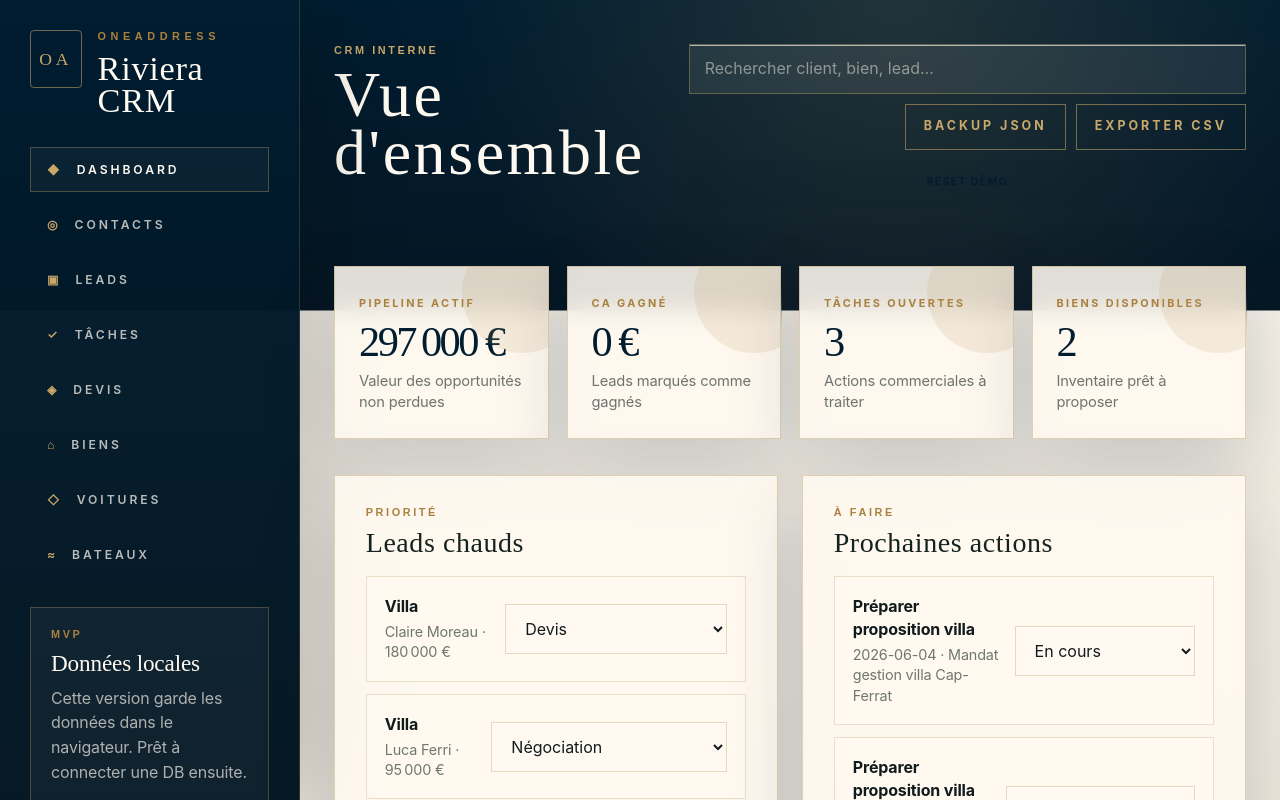
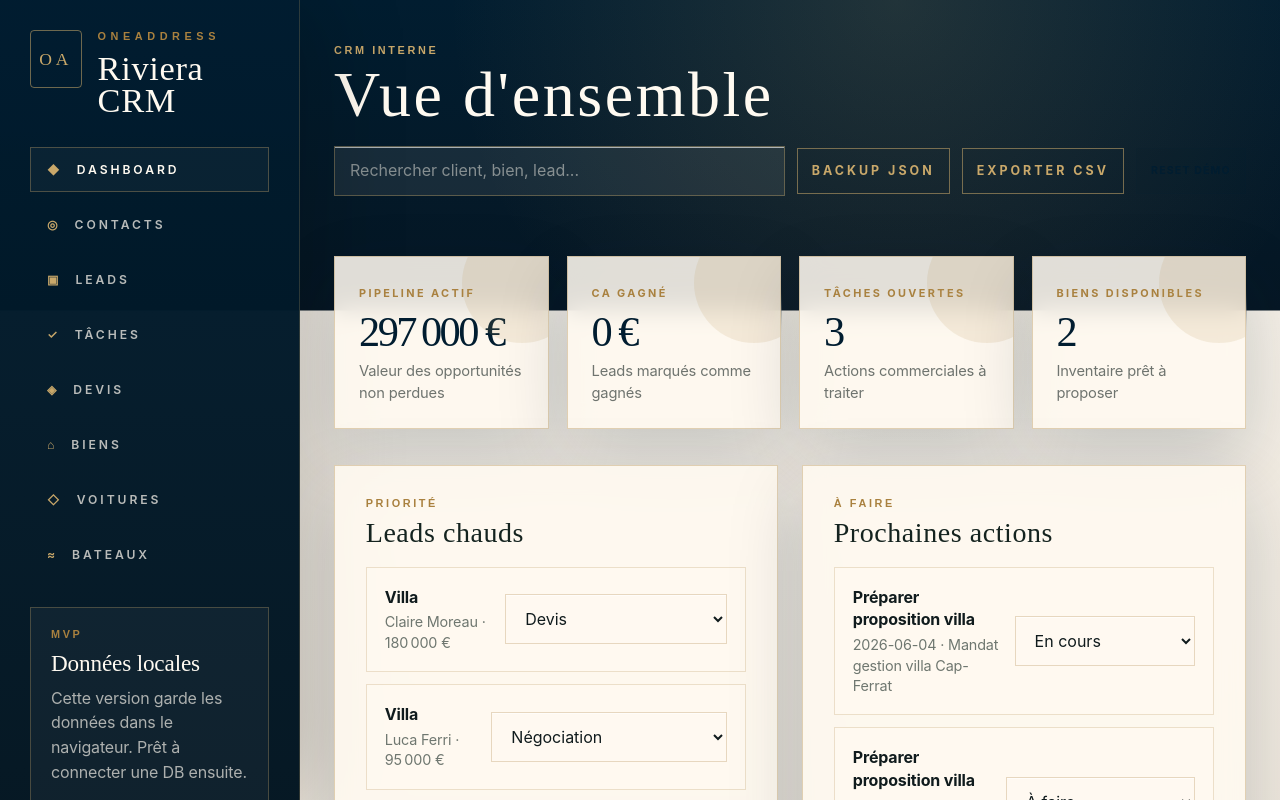
Before and after one commit to Matteo502/oneaddress-riviera-crm, a Next.js app: page / in a window 1280 px wide. Shown: the top 800 px of the page. Built offline with nearby package versions, Linux system fonts and the light colour scheme.

Commit message:
Stabilize CRM interface layout

```diff
--- a/app/globals.css
+++ b/app/globals.css
@@ -2117,68 +2117,150 @@ td small,
 
 
 
-/* Filtres rapides Leads : garder Réinitialiser dans le cadre */
-.card:has(.lead-reset-button) {
+/* STABILISATION INTERFACE FINALE */
+
+/* Structure générale */
+.crm-shell,
+.content-panel,
+.sidebar,
+.card,
+.form-card,
+.property-card,
+.quote-card,
+.pipeline-column,
+.lead-card,
+.mini-row,
+.task-row,
+.table-wrap {
+  min-width: 0;
+}
+
+.content-panel {
+  overflow-x: hidden;
+}
+
+.stack {
+  gap: 28px;
+}
+
+.card,
+.form-card {
+  overflow: hidden;
+}
+
+/* Topbar : recherche + boutons toujours visibles */
+.topbar {
+  display: flex;
+  align-items: flex-start;
+  justify-content: space-between;
+  gap: 22px;
+  width: 100%;
+}
+
+.topbar > div:first-child {
+  min-width: 0;
+}
+
+.topbar h2 {
+  line-height: 1.05;
+}
+
+.topbar-actions {
+  display: grid;
+  grid-template-columns: minmax(240px, 1fr) auto auto minmax(118px, 145px);
+  gap: 12px;
+  align-items: center;
+  width: min(760px, 100%);
+  max-width: 100%;
+}
+
+.topbar-actions .search-input {
+  width: 100%;
+  min-width: 0;
+}
+
+.topbar-actions button {
+  min-width: 0;
+  max-width: 100%;
+  white-space: nowrap;
+  padding-inline: 14px;
+}
+
+/* Boutons Reset / Réinitialiser */
+.stable-reset-button,
+.filter-reset-button,
+.lead-reset-button {
+  min-width: 0 !important;
+  max-width: 100% !important;
+  width: 100% !important;
+  padding-inline: 8px !important;
+  font-size: 0.66rem !important;
+  letter-spacing: 0.11em !important;
+  white-space: nowrap !important;
   overflow: hidden !important;
-}
-
-.card:has(.lead-reset-button) > div:last-child,
-.card:has(.lead-reset-button) .filters,
-.card:has(.lead-reset-button) .filter-row,
-.card:has(.lead-reset-button) .pipeline-filters {
+  text-align: center !important;
+}
+
+/* Filtres Leads */
+.lead-filter-card {
+  overflow: hidden !important;
+}
+
+.lead-filter-grid {
   width: 100% !important;
   max-width: 100% !important;
   display: grid !important;
-  grid-template-columns: 120px repeat(3, minmax(0, 1fr)) 160px !important;
+  grid-template-columns: repeat(auto-fit, minmax(145px, 1fr)) !important;
   gap: 14px !important;
   align-items: end !important;
-  overflow: hidden !important;
-}
-
-.card:has(.lead-reset-button) select,
-.card:has(.lead-reset-button) input {
+}
+
+.lead-filter-grid > *,
+.lead-filter-grid label,
+.lead-filter-grid select,
+.lead-filter-grid input,
+.lead-filter-grid button {
   min-width: 0 !important;
   max-width: 100% !important;
 }
 
-.lead-reset-button {
+/* Filtres Biens / Voitures / Bateaux */
+.asset-filter-card {
+  overflow: hidden !important;
+}
+
+.asset-filter-grid {
   width: 100% !important;
+  max-width: 100% !important;
+  display: grid !important;
+  grid-template-columns: minmax(145px, 1fr) minmax(155px, 1fr) minmax(118px, 145px) !important;
+  gap: 14px !important;
+  align-items: end !important;
+}
+
+.asset-filter-grid > *,
+.asset-filter-grid label,
+.asset-filter-grid select,
+.asset-filter-grid input,
+.asset-filter-grid button {
   min-width: 0 !important;
   max-width: 100% !important;
-  padding-inline: 8px !important;
-  font-size: 0.66rem !important;
-  letter-spacing: 0.13em !important;
-  white-space: nowrap !important;
-  overflow: hidden !important;
-  text-align: center !important;
-}
-
-@media (max-width: 1200px) {
-  .card:has(.lead-reset-button) > div:last-child,
-  .card:has(.lead-reset-button) .filters,
-  .card:has(.lead-reset-button) .filter-row,
-  .card:has(.lead-reset-button) .pipeline-filters {
-    grid-template-columns: repeat(2, minmax(0, 1fr)) !important;
-  }
-
-  .lead-reset-button {
-    min-height: 46px !important;
-  }
-}
-
-
-/* Pipeline Leads ciblé : colonnes repliables */
+}
+
+/* Pipeline Leads compact et repliable */
 .compact-pipeline {
   display: grid !important;
-  grid-template-columns: repeat(6, minmax(150px, 1fr)) !important;
+  grid-template-columns: repeat(6, minmax(145px, 1fr)) !important;
   gap: 14px !important;
   width: 100% !important;
   max-width: 100% !important;
   overflow-x: hidden !important;
+  align-items: start !important;
 }
 
 .compact-pipeline .pipeline-column {
   min-width: 0 !important;
+  max-width: 100% !important;
   overflow: hidden !important;
 }
 
@@ -2210,11 +2292,7 @@ td small,
 }
 
 .compact-pipeline .pipeline-column.is-collapsed {
-  min-height: 82px !important;
-}
-
-.compact-pipeline .pipeline-column.is-collapsed .pipeline-toggle {
-  height: 100% !important;
+  min-height: 78px !important;
 }
 
 .compact-pipeline .lead-card {
@@ -2229,7 +2307,8 @@ td small,
 
 .compact-pipeline .lead-card p,
 .compact-pipeline .lead-card small,
-.compact-pipeline .lead-card span {
+.compact-pipeline .lead-card span,
+.compact-pipeline .lead-card dd {
   overflow-wrap: anywhere !important;
 }
 
@@ -2242,246 +2321,171 @@ td small,
 .compact-pipeline .lead-card-actions button {
   width: 100% !important;
   min-width: 0 !important;
-}
-
-@media (max-width: 1400px) {
+  padding-inline: 8px !important;
+}
+
+/* Cartes / textes longs */
+.lead-card,
+.quote-card,
+.property-card,
+.mini-row,
+.task-row,
+.attention-row {
+  overflow-wrap: anywhere;
+}
+
+.lead-card strong,
+.lead-card span,
+.lead-card small,
+.lead-card p,
+.quote-card strong,
+.quote-card span,
+.quote-card p,
+.property-card strong,
+.property-card span,
+.property-card p,
+.mini-row strong,
+.mini-row span,
+.task-row strong,
+.task-row span {
+  min-width: 0;
+  max-width: 100%;
+}
+
+/* Actions dans les cartes */
+.lead-card-actions,
+.asset-card-actions,
+.quote-actions,
+.contact-row-actions,
+.confirm-actions {
+  display: flex;
+  flex-wrap: wrap;
+  gap: 10px;
+}
+
+.lead-card-actions button,
+.asset-card-actions button,
+.quote-actions button,
+.contact-row-actions button,
+.confirm-actions button {
+  min-width: 0;
+  max-width: 100%;
+}
+
+/* Formulaires */
+.form-grid,
+.form-grid.compact {
+  gap: 18px;
+}
+
+.form-grid label,
+.form-grid fieldset,
+.lead-smart-form label,
+.lead-smart-form fieldset {
+  min-width: 0;
+}
+
+input,
+select,
+textarea {
+  max-width: 100%;
+}
+
+textarea {
+  resize: vertical;
+}
+
+/* Tables : scroll seulement dans le tableau, pas toute la page */
+.table-wrap {
+  width: 100%;
+  max-width: 100%;
+  overflow-x: auto;
+  padding-bottom: 6px;
+}
+
+.table-wrap table {
+  min-width: 760px;
+}
+
+/* Modales / panneaux détails */
+.confirm-backdrop {
+  padding: 28px;
+}
+
+.confirm-dialog,
+.edit-dialog,
+.contact-detail-dialog,
+.lead-detail-dialog,
+.asset-detail-dialog {
+  max-width: min(920px, 100%);
+  max-height: 88vh;
+  overflow-y: auto;
+}
+
+/* Devis */
+.quote-card {
+  align-items: flex-start;
+}
+
+.quote-actions {
+  justify-content: flex-end;
+}
+
+.quote-category-box {
+  min-width: 0;
+}
+
+/* Responsive */
+@media (max-width: 1350px) {
   .compact-pipeline {
     grid-template-columns: repeat(3, minmax(190px, 1fr)) !important;
   }
-}
-
-@media (max-width: 850px) {
+
+  .topbar {
+    flex-direction: column;
+  }
+
+  .topbar-actions {
+    width: 100%;
+    grid-template-columns: minmax(240px, 1fr) repeat(3, minmax(110px, auto));
+  }
+}
+
+@media (max-width: 900px) {
+  .asset-filter-grid,
+  .lead-filter-grid {
+    grid-template-columns: repeat(2, minmax(0, 1fr)) !important;
+  }
+
+  .topbar-actions {
+    grid-template-columns: 1fr 1fr;
+  }
+
+  .topbar-actions .search-input {
+    grid-column: 1 / -1;
+  }
+
   .compact-pipeline {
     grid-template-columns: 1fr !important;
   }
 }
 
-
-/* Cartes Leads : informations plus lisibles dans les colonnes compactes */
-.lead-card-summary {
-  display: flex;
-  flex-direction: column;
-  gap: 14px;
-  min-width: 0;
-}
-
-.lead-main-info {
-  display: flex;
-  flex-direction: column;
-  gap: 6px;
-}
-
-.lead-main-info strong {
-  font-size: 1.05rem;
-  line-height: 1.2;
-}
-
-.lead-main-info span {
-  color: #69716f;
-  font-size: 0.95rem;
-  line-height: 1.25;
-}
-
-.lead-compact-details {
-  display: grid;
-  gap: 10px;
-  margin: 0;
-}
-
-.lead-compact-details div {
-  border-top: 1px solid rgba(216, 199, 166, 0.65);
-  padding-top: 10px;
-}
-
-.lead-compact-details dt {
-  color: #a9813f;
-  font-size: 0.64rem;
-  font-weight: 700;
-  letter-spacing: 0.16em;
-  text-transform: uppercase;
-}
-
-.lead-compact-details dd {
-  margin: 4px 0 0;
-  color: #5f6765;
-  font-size: 0.9rem;
-  line-height: 1.35;
-  overflow-wrap: anywhere;
-}
-
-.lead-kpis {
-  display: grid;
-  grid-template-columns: 1fr;
-  gap: 8px;
-}
-
-.lead-kpis div {
-  border: 1px solid rgba(216, 199, 166, 0.75);
-  padding: 10px;
-}
-
-.lead-kpis small {
-  display: block;
-  color: #a9813f;
-  font-size: 0.62rem;
-  font-weight: 700;
-  letter-spacing: 0.14em;
-  text-transform: uppercase;
-  margin-bottom: 5px;
-}
-
-.lead-kpis b,
-.lead-kpis em {
-  display: block;
-  color: #011d30;
-  font-size: 0.95rem;
-  font-style: normal;
-  line-height: 1.25;
-  overflow-wrap: anywhere;
-}
-
-.compact-pipeline .lead-card select {
-  margin-top: 12px;
-}
-
-
-/* Formulaire Leads : version épurée et premium */
-#lead-create-form {
-  overflow: visible;
-}
-
-.lead-smart-form {
-  display: grid;
-  grid-template-columns: 1fr;
-  gap: 30px;
-  width: 100%;
-}
-
-.lead-form-block {
-  display: grid;
-  grid-template-columns: repeat(3, minmax(0, 1fr));
-  gap: 22px;
-  border: 0;
-  border-top: 1px solid rgba(216, 199, 166, 0.75);
-  padding: 28px 0 0;
-  margin: 0;
-  min-width: 0;
-}
-
-.lead-form-block:first-of-type {
-  border-top: 0;
-  padding-top: 0;
-}
-
-.lead-form-block legend {
-  grid-column: 1 / -1;
-  padding: 0;
-  margin-bottom: 2px;
-  color: #a9813f;
-  font-size: 0.72rem;
-  font-weight: 700;
-  letter-spacing: 0.22em;
-  text-transform: uppercase;
-}
-
-.lead-form-block label {
-  min-width: 0;
-  display: flex;
-  flex-direction: column;
-  gap: 9px;
-}
-
-.lead-form-block .full {
-  grid-column: 1 / -1;
-}
-
-.lead-smart-form input,
-.lead-smart-form select,
-.lead-smart-form textarea {
-  min-height: 52px;
-  background: rgba(255, 250, 241, 0.72);
-}
-
-.lead-smart-form textarea {
-  min-height: 96px;
-}
-
-.lead-form-actions {
-  display: flex;
-  justify-content: flex-start;
-  padding-top: 4px;
-}
-
-.lead-form-actions .primary-button {
-  min-width: 230px;
-}
-
-@media (max-width: 1200px) {
-  .lead-form-block {
-    grid-template-columns: repeat(2, minmax(0, 1fr));
-  }
-}
-
-@media (max-width: 760px) {
-  .lead-form-block {
-    grid-template-columns: 1fr;
-  }
-
-  .lead-form-actions .primary-button {
-    width: 100%;
-  }
-}
-
-
-/* Filtres actifs : boutons Réinitialiser cadrés */
-.asset-filter-card {
-  overflow: hidden !important;
-}
-
-.asset-filter-card .asset-filter-grid {
-  width: 100% !important;
-  max-width: 100% !important;
-  display: grid !important;
-  grid-template-columns: minmax(150px, 1fr) minmax(170px, 1fr) 145px !important;
-  gap: 14px !important;
-  align-items: end !important;
-}
-
-.asset-filter-card .asset-filter-grid > * {
-  min-width: 0 !important;
-  max-width: 100% !important;
-}
-
-.asset-filter-card .asset-filter-grid input,
-.asset-filter-card .asset-filter-grid select {
-  min-width: 0 !important;
-  max-width: 100% !important;
-}
-
-.asset-filter-card .asset-filter-grid button {
-  width: 100% !important;
-  min-width: 0 !important;
-  max-width: 145px !important;
-  padding: 0 8px !important;
-  font-size: 0.66rem !important;
-  letter-spacing: 0.11em !important;
-  white-space: nowrap !important;
-  overflow: hidden !important;
-  text-align: center !important;
-}
-
-@media (max-width: 1150px) {
-  .asset-filter-card .asset-filter-grid {
-    grid-template-columns: repeat(2, minmax(0, 1fr)) !important;
-  }
-
-  .asset-filter-card .asset-filter-grid button {
-    max-width: 100% !important;
-  }
-}
-
-@media (max-width: 700px) {
-  .asset-filter-card .asset-filter-grid {
+@media (max-width: 640px) {
+  .topbar-actions,
+  .asset-filter-grid,
+  .lead-filter-grid {
     grid-template-columns: 1fr !important;
   }
-}
+
+  .confirm-backdrop {
+    padding: 16px;
+  }
+
+  .quote-card {
+    flex-direction: column;
+  }
+
+  .quote-actions {
+    justify-content: flex-start;
+  }
+}
```
Also changed, not shown: components/CRMApp.tsx (+4 -4 lines).
